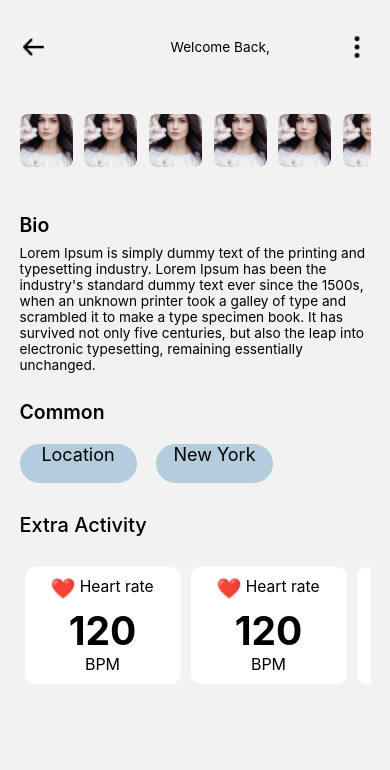
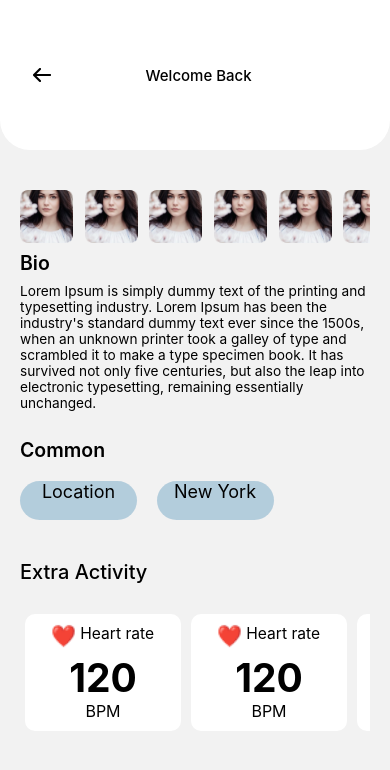
Before and after one commit to chandan8789/New-Frek, a React Native app: screen /About in a window 390 px wide. Shown: the top 770 px of the page. Built offline with nearby package versions, Linux system fonts and the light colour scheme.

Commit message:
first commit

```diff
--- a/compontents/Navigator/pages/ForYou.js
+++ b/compontents/Navigator/pages/ForYou.js
@@ -202,8 +202,8 @@ const styles = StyleSheet.create({
   },
 
   avatar: {
-    height: heightPercentageToDP('6%'),
-    width: widthPercentageToDP('12%'),
+    height: 50,
+    width: 50,
     marginTop: heightPercentageToDP('1%'),
   },
   highlightsMembers: {
--- a/compontents/pages/About.js
+++ b/compontents/pages/About.js
@@ -11,8 +11,11 @@ import {useNavigation} from '@react-navigation/native';
 import {TouchableOpacity} from 'react-native-gesture-handler';
 import AsyncStorage from '@react-native-async-storage/async-storage';
 import mobile_siteConfig from '../service/mobile-site-config';
+import {heightPercentageToDP} from 'react-native-responsive-screen';
 
 const {width} = Dimensions.get('window');
+const windowWidth = Dimensions.get('window').width;
+const windowHeight = Dimensions.get('window').height;
 
 const SquareMember = () => {
   return (
@@ -27,9 +30,11 @@ const SquareMember = () => {
 
 const CommonContent = ({location}) => {
   return (
+    <TouchableOpacity>
       <View style={styles.commonContentContainer}>
         <Text style={styles.locations}>{location}</Text>
       </View>
+    </TouchableOpacity>
   );
 };
 
@@ -65,23 +70,18 @@ const About = ({navigation}) => {
   return (
     <>
       <ScrollView style={styles.container}>
-        <View style={styles.rowContainer}>
+        <View style={styles.header}>
           <TouchableOpacity onPress={() => navigation.navigate('Header')}>
-            <Image
-              source={require('../images/left-arrow.png')}
-              style={styles.icon}
-            />
+            <Image source={require('../images/left-arrow.png')} />
           </TouchableOpacity>
           <Image source={{uri: userName?.avatar}} style={styles.profileImage} />
-          <View style={styles.profileText}>
-            <Text style={styles.welcomeText}>Welcome Back,</Text>
-            <Text style={styles.userName}>{userName?.name}</Text>
+          <View style={styles.headerTextContainer}>
+            <Text style={styles.upperTextView}>Welcome Back</Text>
+            <Text style={styles.profileNameTextView}>{userName?.name}</Text>
           </View>
-          <Image
-            source={require('../images/dots-vertical.png')}
-            style={styles.icon}
-          />
         </View>
+        <View
+          style={{paddingHorizontal: 20, paddingVertical: 20, marginTop: 20}}>
           <ScrollView horizontal showsHorizontalScrollIndicator={false}>
             <View style={styles.avatarImagesContainer}>
               {[...Array(20)].map((_, index) => (
@@ -94,10 +94,10 @@ const About = ({navigation}) => {
             <Text style={styles.bioText}>
               Lorem Ipsum is simply dummy text of the printing and typesetting
               industry. Lorem Ipsum has been the industry's standard dummy text
-            ever since the 1500s, when an unknown printer took a galley of type
-            and scrambled it to make a type specimen book. It has survived not
-            only five centuries, but also the leap into electronic typesetting,
-            remaining essentially unchanged.
+              ever since the 1500s, when an unknown printer took a galley of
+              type and scrambled it to make a type specimen book. It has
+              survived not only five centuries, but also the leap into
+              electronic typesetting, remaining essentially unchanged.
             </Text>
           </View>
           <View style={styles.commonContainer}>
@@ -107,13 +107,14 @@ const About = ({navigation}) => {
               <CommonContent location={'New York'} />
             </View>
           </View>
-
+        </View>
+        <View style={{paddingHorizontal: 20}}>
           <Text
             style={{
               fontSize: 20,
               color: 'black',
               fontWeight: '500',
-            marginTop: 30,
+              marginTop: 20,
             }}>
             Extra Activity
           </Text>
@@ -131,6 +132,7 @@ const About = ({navigation}) => {
               ))}
             </View>
           </ScrollView>
+        </View>
       </ScrollView>
     </>
   );
@@ -140,13 +142,43 @@ export default About;
 
 const styles = StyleSheet.create({
   container: {
-    padding: width * 0.05,
+    flex: 1,
   },
-  rowContainer: {
+  header: {
     flexDirection: 'row',
-    justifyContent: 'space-between',
+    width: '100%',
+    backgroundColor: 'white',
     alignItems: 'center',
+    padding: 10,
+    borderBottomLeftRadius: 30,
+    borderBottomRightRadius: 30,
+    height: 150,
+    paddingHorizontal: 30,
+    gap: 10,
   },
+  bodyContainer: {
+    paddingBottom: windowHeight * 0.0,
+    marginBottom: windowHeight * 0.1,
+  },
+  profileImage: {
+    borderRadius: (width * 0.2) / 2,
+    height: 55,
+    width: 55,
+  },
+  headerTextContainer: {
+    marginLeft: '5%',
+  },
+  upperTextView: {
+    color: 'black',
+    fontSize: 15,
+    fontWeight: '500',
+  },
+  profileNameTextView: {
+    color: 'black',
+    fontWeight: '600',
+    fontSize: 20,
+  },
+
   icon: {
     height: width * 0.07,
     width: width * 0.07,
@@ -171,7 +203,6 @@ const styles = StyleSheet.create({
   },
   avatarImagesContainer: {
     flexDirection: 'row',
-    paddingVertical: width * 0.1,
   },
   squareMemberContainer: {
     marginRight: width * 0.03,
--- a/compontents/pages/Carousel.js
+++ b/compontents/pages/Carousel.js
@@ -14,7 +14,7 @@ import {getData} from '../service/mobileApi';
 import mobile_siteConfig from '../service/mobile-site-config';
 
 const SLIDER_WIDTH = Dimensions.get('window').width;
-const ITEM_WIDTH = SLIDER_WIDTH * 0.8;
+const ITEM_WIDTH = SLIDER_WIDTH * 0.7;
 
 function carouselCardItem({item, index}) {
   return (
@@ -74,7 +74,7 @@ const styles = StyleSheet.create({
     width: ITEM_WIDTH,
   },
   images: {
-    height: 400,
+    height: '85%',
     borderRadius: 10,
     marginTop: 20,
   },
@@ -87,7 +87,6 @@ const styles = StyleSheet.create({
     textAlign: 'center',
     fontSize: 20,
     fontWeight: '500',
-    marginTop: 10,
     color: 'black',
   },
 });
--- a/compontents/pages/Chating.js
+++ b/compontents/pages/Chating.js
@@ -59,9 +59,9 @@ const Chating = ({navigation}) => {
           <Image source={require('../images/left-arrow.png')} />
         </TouchableOpacity>
         <Text style={styles.headerText}>{userDetails?.name}</Text>
-        <TouchableOpacity>
+        {/* <TouchableOpacity>
           <Image source={require('../images/dots-vertical.png')} />
-        </TouchableOpacity>
+        </TouchableOpacity> */}
       </View>
 
       <ScrollView>
@@ -94,21 +94,21 @@ const Chating = ({navigation}) => {
 const styles = StyleSheet.create({
   header: {
     width: '100%',
-    height: 60,
+    height: 120,
     backgroundColor: 'white',
     flexDirection: 'row',
-    justifyContent: 'space-between',
     alignItems: 'center',
-    paddingHorizontal: 10,
+    paddingHorizontal: 20,
   },
   leftArrowContainer: {
     flexDirection: 'row',
-    alignItems: 'center',
   },
   headerText: {
+    flex: 1,
     color: 'black',
     fontWeight: '600',
     fontSize: 16,
+    textAlign: 'center',
   },
   container: {
     // flex: 1,
--- a/compontents/pages/Header.js
+++ b/compontents/pages/Header.js
@@ -1,4 +1,11 @@
-import {StyleSheet, Text, View, Image, Dimensions} from 'react-native';
+import {
+  StyleSheet,
+  Text,
+  View,
+  Image,
+  Dimensions,
+  StatusBar,
+} from 'react-native';
 import React, {useEffect, useState} from 'react';
 import Carousel from '../pages/Carousel';
 import {useNavigation} from '@react-navigation/native';
@@ -25,6 +32,7 @@ const Header = () => {
       let value2 = await AsyncStorage.getItem(
         mobile_siteConfig.MOB_ACCESS_TOKEN_KEY,
       );
+
       console.log('ppppppppppppppppppppp', value1, value2);
 
       if (value !== null) {
@@ -37,6 +45,11 @@ const Header = () => {
 
   return (
     <>
+      <StatusBar
+        barStyle="light-content"
+        backgroundColor="transparent"
+        translucent={true}
+      />
       <View style={styles.container}>
         <View style={styles.topHeader}>
           <View style={styles.userInfo}>
@@ -78,8 +91,8 @@ const styles = StyleSheet.create({
     justifyContent: 'space-between',
     backgroundColor: 'white',
     width: '100%',
-    paddingVertical: height * 0.03, // 3% of screen height
-    paddingHorizontal: width * 0.05, // 5% of screen width
+    paddingVertical: height * 0.06,
+    paddingHorizontal: width * 0.06,
     borderBottomEndRadius: 50,
     borderBottomStartRadius: 50,
   },
@@ -88,8 +101,8 @@ const styles = StyleSheet.create({
     alignItems: 'center',
   },
   avatar: {
-    height: heightPercentageToDP('7%'),
-    width: widthPercentageToDP('14%'),
+    height: heightPercentageToDP('6%'),
+    width: widthPercentageToDP('13%'),
     borderRadius: heightPercentageToDP(50),
   },
   textContainer: {
--- a/compontents/pages/LogoComponent.js
+++ b/compontents/pages/LogoComponent.js
@@ -20,7 +20,7 @@ const LogoComponent = () => {
     if (val !== null && isLogin == 'TRUE') {
       navigation.navigate('Header');
     } else {
-      navigation.navigate('Login');
+      navigation.navigate('Signup');
     }
   };
 
--- a/compontents/pages/Profile.js
+++ b/compontents/pages/Profile.js
@@ -4,16 +4,20 @@ import {
   View,
   Image,
   Switch,
-  Button,
   ScrollView,
   Dimensions,
   TouchableOpacity,
+  Modal,
+  Pressable,
+  Alert,
 } from 'react-native';
 import React, {useState, useEffect} from 'react';
 import {useNavigation} from '@react-navigation/native';
 import mobile_siteConfig from '../service/mobile-site-config';
 import AsyncStorage from '@react-native-async-storage/async-storage';
 import {heightPercentageToDP} from 'react-native-responsive-screen';
+import {TextInput} from 'react-native-gesture-handler';
+
 const windowWidth = Dimensions.get('window').width;
 const windowHeight = Dimensions.get('window').height;
 const {width} = Dimensions.get('window');
@@ -22,15 +26,15 @@ const Profile = () => {
   const [isDarkMode, setIsDarkMode] = useState(false);
   const [isNotification, setNotification] = useState(false);
   const [userData, setUserData] = useState('');
+  const [modalVisible, setModalVisible] = useState(false);
+  const [activeField, setActiveField] = useState('');
+  const [inputValue, setInputValue] = useState('');
 
   useEffect(() => {
-    // console.log(mobile_siteConfig.MOB_ACCESS_TOKEN_KEY);
-
     const getUserDetails = async () => {
       let value = await AsyncStorage.getItem(mobile_siteConfig.USER_DETAIL);
 
       if (value !== null) {
-        console.log('value::::::::::', value);
         setUserData(JSON.parse(value));
       }
     };
@@ -42,6 +46,7 @@ const Profile = () => {
   const toggleDarkMode = () => {
     setIsDarkMode(previousState => !previousState);
   };
+
   const toggleNotification = () => {
     setNotification(previousState => !previousState);
   };
@@ -49,13 +54,11 @@ const Profile = () => {
   const handleLogout = async () => {
     await AsyncStorage.removeItem(mobile_siteConfig.MOB_ACCESS_TOKEN_KEY);
     await AsyncStorage.setItem(mobile_siteConfig.IS_LOGIN, 'FALSE');
-
     navigation.replace('Login');
   };
 
   const ProfileComponent = ({img1, dis, name, img2, onToggle}) => {
     return (
-      <>
       <View style={styles.profileNameContener}>
         <View style={styles.themeItem}>
           <Image source={img1} />
@@ -79,8 +82,18 @@ const Profile = () => {
           )}
         </View>
       </View>
-      </>
     );
+  };
+
+  const handleOpenModal = (field, value) => {
+    setActiveField(field);
+    setInputValue(value);
+    setModalVisible(true);
+  };
+
+  const handleUpdate = () => {
+    console.log(`Updated ${activeField}:`, inputValue);
+    setModalVisible(false);
   };
 
   return (
@@ -91,16 +104,12 @@ const Profile = () => {
             <Image source={require('../images/left-arrow.png')} />
           </TouchableOpacity>
           <Image source={{uri: userData?.avatar}} style={styles.profileImage} />
-          <View style={styles.heaerTextContener}>
+          <View style={styles.headerTextContainer}>
             <Text style={styles.upperTextView}>Welcome Back</Text>
             <Text style={styles.profileNameTextView}>{userData?.name}</Text>
           </View>
-          <TouchableOpacity style={styles.button}>
-            <Text style={styles.texts}>edit</Text>
-          </TouchableOpacity>
         </View>
-        {/* <ScrollView> */}
-        <View style={styles.bodyContener}>
+        <View style={styles.bodyContainer}>
           <View style={styles.themeContainer}>
             <View style={styles.themeItem}>
               <Image source={require('../images/sunBright.png')} />
@@ -118,35 +127,53 @@ const Profile = () => {
               />
             </View>
           </View>
+
+          <TouchableOpacity
+            onPress={() => handleOpenModal('Name', userData?.name)}>
             <ProfileComponent
               img1={require('../images/profileName.png')}
               dis={'Name'}
               name={userData?.name}
               img2={require('../images/rightarrow.png')}
             />
+          </TouchableOpacity>
+
+          <TouchableOpacity
+            onPress={() => handleOpenModal('Email', userData?.email)}>
             <ProfileComponent
               img1={require('../images/messageProfile.png')}
               dis={'Email'}
               name={userData?.email}
               img2={require('../images/rightarrow.png')}
             />
-          <ProfileComponent
-            img1={require('../images/keys.png')}
-            dis={'Password'}
-            img2={require('../images/rightarrow.png')}
-          />
-          <ProfileComponent
-            img1={require('../images/locations.png')}
-            dis={'Preference'}
-            name={'55 St,New York'}
-            img2={require('../images/rightarrow.png')}
-          />
+          </TouchableOpacity>
+
+          <TouchableOpacity
+            onPress={() => handleOpenModal('Mobile', '09302372837')}>
             <ProfileComponent
               img1={require('../images/phone.png')}
               dis={'Mobile'}
               name={'09302372837'}
               img2={require('../images/rightarrow.png')}
             />
+          </TouchableOpacity>
+
+          <TouchableOpacity onPress={() => handleOpenModal('Password')}>
+            <ProfileComponent
+              img1={require('../images/keys.png')}
+              dis={'Password'}
+              name={'Change Password'}
+              img2={require('../images/rightarrow.png')}
+            />
+          </TouchableOpacity>
+
+          <ProfileComponent
+            img1={require('../images/locations.png')}
+            dis={'Preference'}
+            name={'55 St, New York'}
+            img2={require('../images/rightarrow.png')}
+          />
+
           <View style={styles.themeContainer}>
             <View style={styles.themeItem}>
               <Image source={require('../images/slient.png')} />
@@ -157,13 +184,14 @@ const Profile = () => {
             <View style={styles.toggleContainer}>
               <Switch
                 trackColor={{false: '#767577', true: '#81b0ff'}}
-                thumbColor={isNotification ? 'f4f3f4' : '#f4f3f4'}
+                thumbColor={isNotification ? '#f4f3f4' : '#f4f3f4'}
                 ios_backgroundColor="#3e3e3e"
                 onValueChange={toggleNotification}
                 value={isNotification}
               />
             </View>
           </View>
+
           <ProfileComponent
             img1={require('../images/question.png')}
             dis={'Online Help'}
@@ -180,6 +208,35 @@ const Profile = () => {
           </TouchableOpacity>
         </View>
       </ScrollView>
+
+      <Modal
+        animationType="slide"
+        transparent={true}
+        visible={modalVisible}
+        onRequestClose={() => {
+          Alert.alert('Modal has been closed.');
+          setModalVisible(!modalVisible);
+        }}>
+        <View style={styles.centeredView}>
+          <View style={styles.modalView}>
+            <Text style={{fontSize: 16, color: 'black'}}>
+              Enter Your {activeField}:
+            </Text>
+            <TextInput
+              placeholder={`Update your ${activeField.toLowerCase()}`}
+              placeholderTextColor="gray"
+              value={inputValue}
+              onChangeText={setInputValue}
+              style={styles.input}
+            />
+            <Pressable
+              style={[styles.button, styles.buttonClose]}
+              onPress={handleUpdate}>
+              <Text style={styles.textStyle}>Update</Text>
+            </Pressable>
+          </View>
+        </View>
+      </Modal>
     </>
   );
 };
@@ -195,9 +252,10 @@ const styles = StyleSheet.create({
     padding: 10,
     borderBottomLeftRadius: 30,
     borderBottomRightRadius: 30,
-    height: 120,
+    height: 150,
+    paddingHorizontal: 30,
   },
-  bodyContener: {
+  bodyContainer: {
     paddingBottom: windowHeight * 0.0,
     marginBottom: windowHeight * 0.1,
   },
@@ -207,7 +265,7 @@ const styles = StyleSheet.create({
     width: 55,
     marginLeft: '10%',
   },
-  heaerTextContener: {
+  headerTextContainer: {
     marginLeft: '5%',
   },
   upperTextView: {
@@ -228,7 +286,7 @@ const styles = StyleSheet.create({
     marginTop: 15,
     backgroundColor: 'white',
     padding: 15,
-    marginHorizontal: '5%', // Add margin to both sides
+    marginHorizontal: '5%',
     marginBottom: 0,
     borderRadius: 10,
   },
@@ -247,7 +305,7 @@ const styles = StyleSheet.create({
     paddingHorizontal: 10,
     backgroundColor: 'white',
     padding: 15,
-    marginHorizontal: '5%', // Add margin to both sides
+    marginHorizontal: '5%',
     marginTop: 10,
     marginBottom: 0,
     borderRadius: 10,
@@ -259,11 +317,55 @@ const styles = StyleSheet.create({
   },
   button: {
     flexDirection: 'row',
-    justifyContent: 'flex-end',
-    padding: width * 0.025, // 2.5% of screen width
-    marginLeft: width * 0.1, // 10% of screen width
+    padding: width * 0.025,
+    width: '100%',
+    alignSelf: 'center',
+    borderRadius: 10,
   },
   texts: {
     color: 'black',
   },
+  centeredView: {
+    flex: 1,
+    justifyContent: 'center',
+    alignItems: 'center',
+  },
+  modalView: {
+    backgroundColor: 'white',
+    borderRadius: 20,
+    padding: 35,
+    shadowColor: '#000',
+    width: '90%',
+    shadowOffset: {
+      width: 0,
+      height: 2,
+    },
+    shadowOpacity: 0.25,
+    shadowRadius: 4,
+    elevation: 5,
+  },
+  buttonOpen: {
+    backgroundColor: '#F194FF',
+  },
+  buttonClose: {
+    backgroundColor: '#2196F3',
+    marginTop: heightPercentageToDP(3),
+
+    justifyContent: 'center',
+  },
+  textStyle: {
+    color: 'white',
+    fontWeight: 'bold',
+  },
+  input: {
+    height: 40,
+    width: '100%',
+    borderWidth: 1,
+    borderColor: 'gray',
+    borderRadius: 5,
+    paddingHorizontal: 10,
+    color: 'black',
+    fontSize: 16,
+    marginTop: 15,
+  },
 });
--- a/compontents/stream/screen/AudiancePage.js
+++ b/compontents/stream/screen/AudiancePage.js
@@ -42,8 +42,8 @@ const styles = StyleSheet.create({
   },
   avView: {
     flex: 1,
-    width: '100%',
-    height: '100%',
+    width: '80%',
+    height: '80%',
     zIndex: 1,
     position: 'absolute',
     right: 0,
@@ -56,7 +56,7 @@ const styles = StyleSheet.create({
     justifyContent: 'center',
     alignItems: 'flex-end',
     marginBottom: 50,
-    width: '100%',
+    width: '50%',
     height: 50,
     zIndex: 2,
   },
```
Also changed, not shown: compontents/Navigator/TopBarNavigation.js (+18 -6 lines), compontents/auth/Question.js (+21 -21 lines), compontents/auth/Signup.js (+32 -13 lines), compontents/pages/StreamChat.js (+20 -12 lines). Lines whose indentation alone changed are shown as unchanged.
